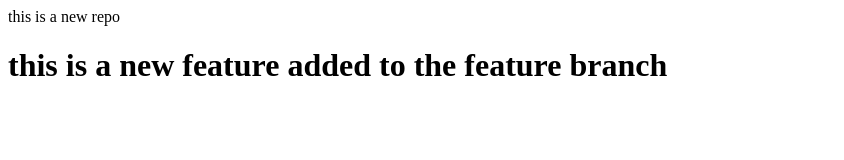
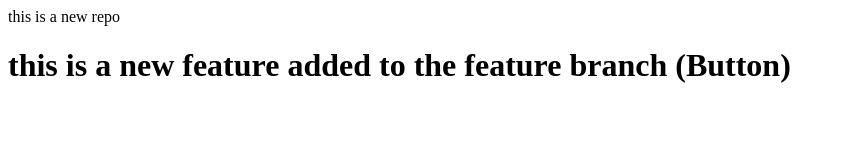
Before and after one commit to Shrinidhi-Metrani/localrepo, a plain HTML site: page index.html in a window 1280 px wide. Shown: the whole page, without its empty margins (0-844 px from the left). Drawn offline with Linux system fonts and the light colour scheme.

Commit message:
button commit from feature

```diff
--- a/index.html
+++ b/index.html
@@ -1,2 +1,2 @@
 <p>this is a new repo</p>
-<h1>this is a new feature added to the feature branch</h1>
+<h1>this is a new feature added to the feature branch (Button)</h1>
```
